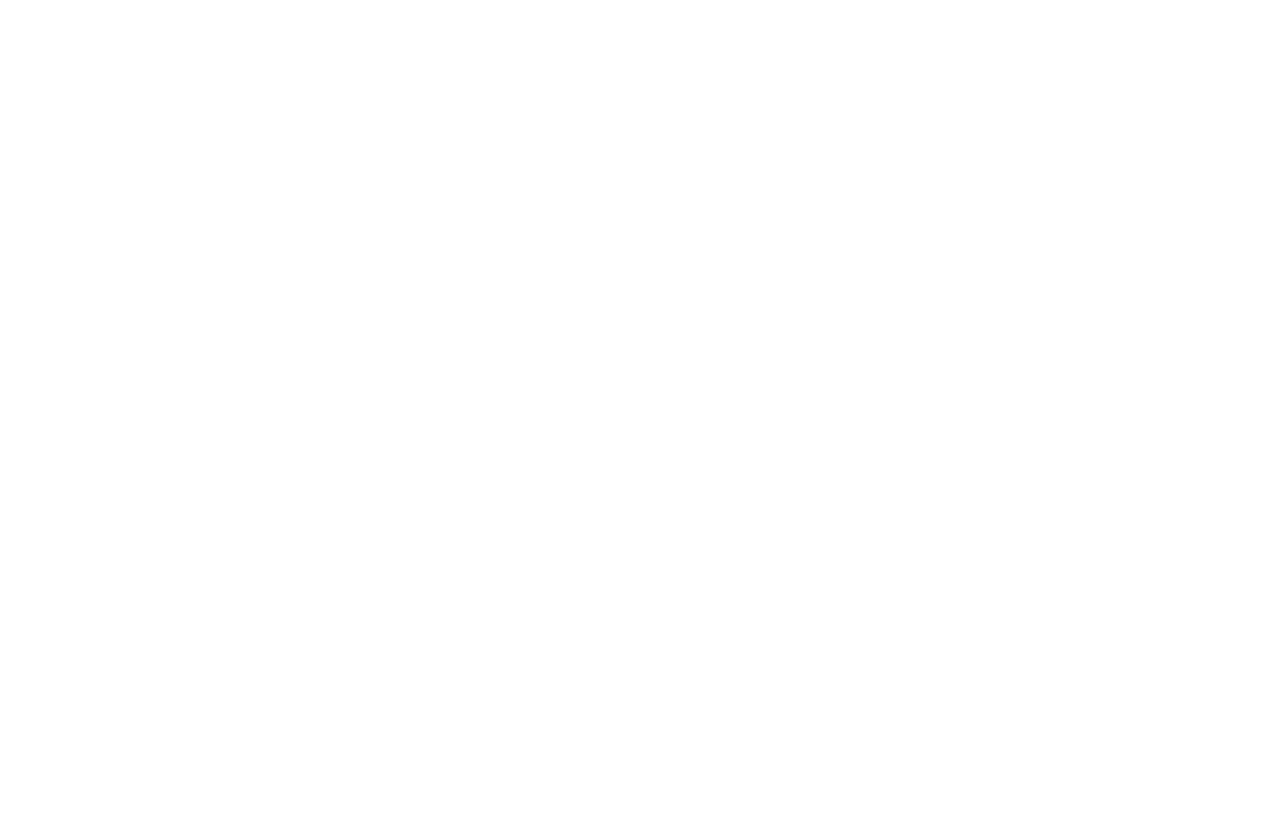
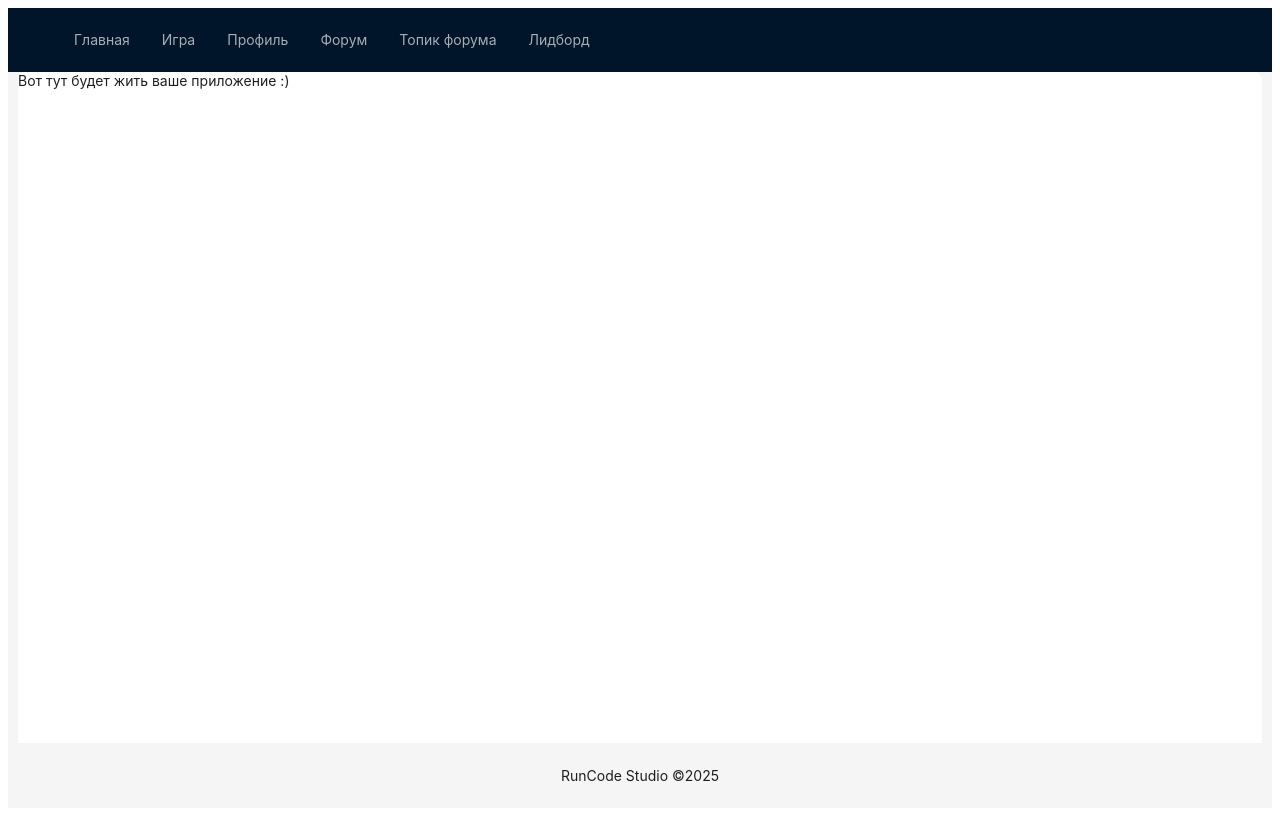
Before and after one commit to fasty86/RunCodeStudio, a React (Vite) app in the folder packages/client/: page / in a window 1280 px wide. Before the commit this address had no page. Shown: the top 820 px of the page. Built offline with nearby package versions, Linux system fonts and the light colour scheme.

Commit message:
Добавлен роутер

```diff
--- a/packages/client/src/App.tsx
+++ b/packages/client/src/App.tsx
@@ -1,7 +1,6 @@
 import { useEffect } from 'react'
-import './App.css'
-import Container from './components/Layout'
-import { Routes, Route } from 'react-router-dom'
+import { BrowserRouter } from 'react-router-dom'
+import AppRouter from './AppRoutes'
 
 function App() {
   useEffect(() => {
@@ -15,9 +14,9 @@
     fetchServerData()
   }, [])
   return (
-    <Routes>
-      <Route element={<Container />}></Route>
-    </Routes>
+    <BrowserRouter future={{ v7_startTransition: true }}>
+      <AppRouter />
+    </BrowserRouter>
   )
 }
 
--- /dev/null
+++ b/packages/client/src/AppRoutes.tsx
@@ -0,0 +1,71 @@
+import React from 'react'
+import Container from './components/Layout'
+
+import { Route, Routes } from 'react-router-dom'
+
+export const AppRoutes = {
+  LOGIN: 'login',
+  PROFILE: 'profile',
+  REGISTRATION: 'registration',
+  PLAY: 'play',
+  FORUM: 'forum',
+  FORUM_TOPIC: 'forum-topic',
+  LEADER_BOARD: 'leader-board',
+}
+
+export const routConfig: Record<
+  string,
+  { path: string; element: React.JSX.Element }
+> = {
+  [AppRoutes.LOGIN]: {
+    path: AppRoutes.LOGIN,
+    element: <></>,
+  },
+  [AppRoutes.PROFILE]: {
+    path: AppRoutes.PROFILE,
+    element: <></>,
+  },
+  [AppRoutes.REGISTRATION]: {
+    path: AppRoutes.REGISTRATION,
+    element: <></>,
+  },
+  [AppRoutes.PLAY]: {
+    path: AppRoutes.PLAY,
+    element: <></>,
+  },
+  [AppRoutes.FORUM]: {
+    path: AppRoutes.FORUM,
+    element: <></>,
+  },
+  [AppRoutes.FORUM_TOPIC]: {
+    path: AppRoutes.FORUM_TOPIC,
+    element: <></>,
+  },
+  [AppRoutes.LEADER_BOARD]: {
+    path: AppRoutes.LEADER_BOARD,
+    element: <></>,
+  },
+  NOT_FOUND: {
+    path: '*',
+    element: <></>,
+  },
+}
+
+const AppRouter = () => {
+  return (
+    <div>
+      <Routes>
+        <Route path="/" element={<Container />}>
+          <Route
+            index
+            element={<div>Вот тут будет жить ваше приложение :)</div>}
+          />
+          {Object.values(routConfig).map(({ path, element }) => (
+            <Route key={path} path={path} element={element} />
+          ))}
+        </Route>
+      </Routes>
+    </div>
+  )
+}
+export default AppRouter
--- a/packages/client/src/components/Layout.tsx
+++ b/packages/client/src/components/Layout.tsx
@@ -5,20 +5,12 @@
 import LayoutFooter from './LayoutFooter'
 import { Outlet } from 'react-router-dom'
 
-const items = [
-  {
-    key: 'main',
-    label: 'main',
-    path: '/',
-  },
-]
 function Container() {
   const {
     token: { colorBgContainer, borderRadiusLG },
   } = theme.useToken()
 
   return (
-    <>
     <Layout
       style={{
         height: '100vh',
@@ -26,7 +18,7 @@
         maxWidth: '1280px',
         marginInline: 'auto',
       }}>
-        <LayoutHeader items={items} />
+      <LayoutHeader />
       <Content style={{ padding: '0 10px' }}>
         <div
           style={{
@@ -35,12 +27,10 @@
             borderRadius: borderRadiusLG,
           }}>
           <Outlet />
-            <div>Здесь будет жить ваше приложение</div>
         </div>
       </Content>
       <LayoutFooter text="RunCode Studio" />
     </Layout>
-    </>
   )
 }
 
--- a/packages/client/src/components/LayoutHeader.tsx
+++ b/packages/client/src/components/LayoutHeader.tsx
@@ -1,15 +1,54 @@
 import { Header } from 'antd/es/layout/layout'
-import { ItemType, MenuItemType } from 'antd/es/menu/interface'
+import { Menu } from 'antd'
 
-import LayoutHeaderMenu from './LayoutHeaderMenu'
-type layoutHeaderProps = {
-  items: ItemType<MenuItemType>[]
-}
-function LayoutHeader(props: layoutHeaderProps) {
+import { Link } from 'react-router-dom'
+
+const items = [
+  {
+    key: 'main',
+    path: '/',
+    title: 'Главная',
+  },
+
+  {
+    key: 'play',
+    path: 'play',
+    title: 'Игра',
+  },
+
+  {
+    key: 'profile',
+    path: 'profile',
+    title: 'Профиль',
+  },
+  {
+    key: 'forum',
+    path: 'forum',
+    title: 'Форум',
+  },
+  {
+    key: 'forum-topic',
+    path: 'forum-topic',
+    title: 'Топик форума',
+  },
+  {
+    key: 'leader-board',
+    path: 'leader-board',
+    title: 'Лидборд',
+  },
+]
+
+function LayoutHeader() {
   return (
     <Header style={{ display: 'flex', alignItems: 'center' }}>
       <div className="demo-logo" />
-      <LayoutHeaderMenu items={props.items} />
+      <Menu theme="dark" mode="horizontal" style={{ flex: 1, minWidth: 0 }}>
+        {items.map(item => (
+          <Menu.Item key={item.key}>
+            <Link to={item.path}>{item.title}</Link>
+          </Menu.Item>
+        ))}
+      </Menu>
     </Header>
   )
 }
--- a/packages/client/src/components/LayoutHeaderMenu.tsx
+++ /dev/null
@@ -1,20 +0,0 @@
-import { Menu } from 'antd'
-import { ItemType, MenuItemType } from 'antd/es/menu/interface'
-import { Link } from 'react-router-dom'
-
-type menuProps = {
-  items: ItemType<MenuItemType>[]
-}
-function LayoutHeaderMenu({ items }: menuProps) {
-  return (
-    <Menu theme="dark" mode="horizontal" style={{ flex: 1, minWidth: 0 }}>
-      {items.map(item => (
-        <Menu.Item key={item?.key}>
-          <Link to="/">На главную</Link>
-        </Menu.Item>
-      ))}
-    </Menu>
-  )
-}
-
-export default LayoutHeaderMenu
--- a/packages/client/src/main.tsx
+++ b/packages/client/src/main.tsx
@@ -1,11 +1,11 @@
 import React from 'react'
+import { Provider } from 'react-redux'
 import ReactDOM from 'react-dom/client'
+import { ConfigProvider } from 'antd'
+
 import App from './App'
 import './index.css'
-import { Provider } from 'react-redux'
 import { store } from './store/store'
-import { BrowserRouter } from 'react-router-dom'
-import { ConfigProvider } from 'antd'
 
 ReactDOM.createRoot(document.getElementById('root') as HTMLElement).render(
   <React.StrictMode>
@@ -16,9 +16,7 @@
             colorPrimary: '#8076a3',
           },
         }}>
-        <BrowserRouter>
-          <App />
-        </BrowserRouter>
+        <App />
       </ConfigProvider>
     </Provider>
   </React.StrictMode>
```
Also changed, not shown: packages/client/package.json (+5 -6 lines), packages/client/src/App.css (deleted). Lines whose indentation alone changed are shown as unchanged.
